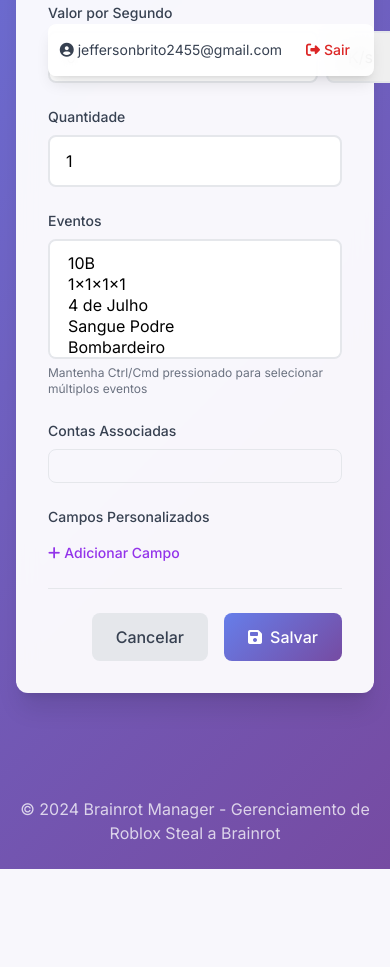
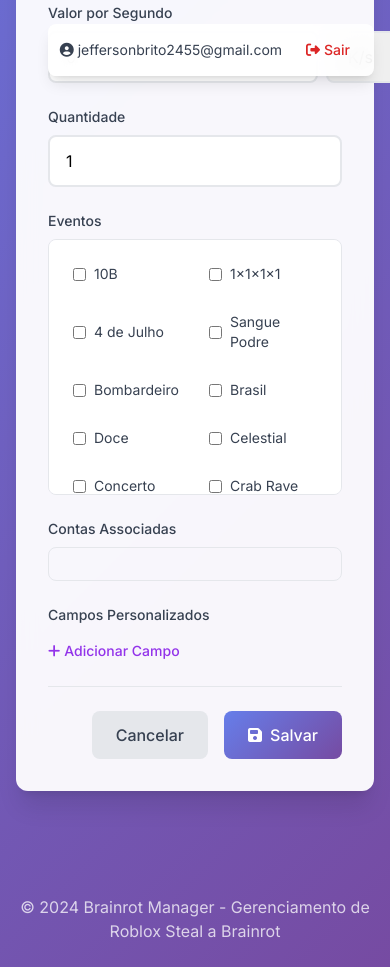
Before and after one commit to Jeferson-Brito/Brainrot_Manager, a Flask app: page /brainrots/novo in a window 390 px wide; the page is wider, and only the part inside the window is pictured. Shown: the part 752-1719 px from the top of that part. Before the commit the page ends 1621 px from the top of that part, so only its background shows below. Run offline with Flask 3, Linux system fonts and the light colour scheme; a user stored in the database is signed in; some libraries are stand-ins or nearby versions.

Commit message:
Corrigir seleÃ§Ã£o de eventos: mudar de select mÃºltiplo para checkboxes e ajustar layout dos cards (1 coluna em mobile)

```diff
--- a/templates/brainrots/form.html
+++ b/templates/brainrots/form.html
@@ -126,17 +126,18 @@
                     <!-- Eventos (Mutações) -->
                     <div>
                         <label class="block text-sm font-medium text-gray-700 mb-2">Eventos</label>
-                        <select id="eventos" name="eventos" multiple
-                                class="input-modern w-full px-4 py-3 rounded-lg focus:outline-none"
-                                style="min-height: 120px;">
-                            {% for evento in eventos %}
-                            <option value="{{ evento }}"
-                                    {% if brainrot and evento in brainrot.get_eventos() %}selected{% endif %}>
-                                {{ evento }}
-                            </option>
-                            {% endfor %}
-                        </select>
-                        <p class="text-xs text-gray-500 mt-1">Mantenha Ctrl/Cmd pressionado para selecionar múltiplos eventos</p>
+                        <div class="border border-gray-200 rounded-lg p-4 max-h-64 overflow-y-auto bg-white">
+                            <div class="grid grid-cols-2 md:grid-cols-3 lg:grid-cols-4 gap-3">
+                                {% for evento in eventos %}
+                                <label class="flex items-center space-x-2 cursor-pointer hover:bg-gray-50 p-2 rounded">
+                                    <input type="checkbox" name="eventos_checkbox" value="{{ evento }}"
+                                           {% if brainrot and evento in brainrot.get_eventos() %}checked{% endif %}
+                                           class="rounded border-gray-300 text-purple-600 focus:ring-purple-500">
+                                    <span class="text-sm text-gray-700">{{ evento }}</span>
+                                </label>
+                                {% endfor %}
+                            </div>
+                        </div>
                         <!-- Campo oculto para manter compatibilidade -->
                         <input type="hidden" id="numero_mutacoes" name="numero_mutacoes" value="0">
                     </div>
@@ -529,8 +530,11 @@
         const valorFormato = $('#valor_formato').val() || '/s';
         const valorFormatado = '$' + valorNumero + valorFormato;
 
-        // Coletar eventos selecionados
-        const eventosSelecionados = $('#eventos').val() || [];
+        // Coletar eventos selecionados dos checkboxes
+        const eventosSelecionados = [];
+        $('input[name="eventos_checkbox"]:checked').each(function() {
+            eventosSelecionados.push($(this).val());
+        });
 
         const dados = {
             nome: $('#nome').val(),
--- a/templates/brainrots/list.html
+++ b/templates/brainrots/list.html
@@ -236,7 +236,7 @@
     </div>
 
     <!-- Lista de Brainrots -->
-    <div id="brainrots-container" class="grid grid-cols-2 md:grid-cols-2 lg:grid-cols-4 gap-4">
+    <div id="brainrots-container" class="grid grid-cols-1 md:grid-cols-2 lg:grid-cols-4 gap-4">
         <!-- Os brainrots serão carregados via JavaScript -->
     </div>
 
```
